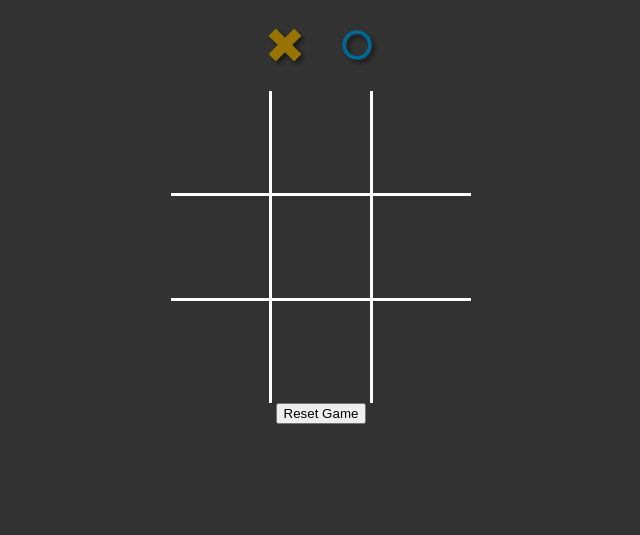
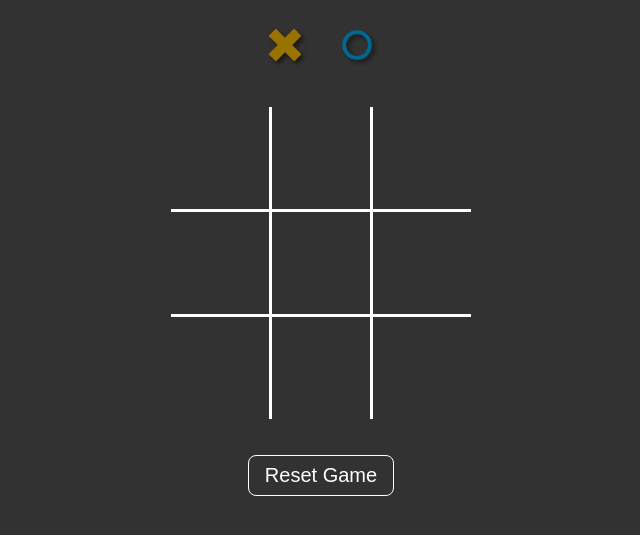
Before and after one commit to RichardStreu/Developer_Akademie-Tic_Tac_Toe, a plain HTML site: page index.html in a window 1280 px wide. Shown: the part 71-606 px from the top of the page, without its empty margins (319-959 px from the left). Drawn offline with Linux system fonts and the light colour scheme.

Commit message:
button designed

```diff
--- a/style.css
+++ b/style.css
@@ -5,6 +5,7 @@
   text-align: center;
   font-size: 2em;
   margin-top: 20px;
+  margin-bottom: 36px;
 }
 
 #playground td {
@@ -13,6 +14,20 @@
   height: 100px;
   cursor: pointer;
   position: relative;
+}
+
+#resetButton {
+  background-color: rgb(50, 50, 50);
+  color: white;
+  font-size: 1.25rem;
+  border: 1px solid white;
+  padding: 0.5rem 1rem;
+  border-radius: 0.5rem;
+  cursor: pointer;
+}
+#resetButton:hover {
+  background-color: rgb(63, 63, 63);
+  box-shadow: 0 0 6px rgba(255, 255, 255, 0.2);
 }
 
 #playground tr td:nth-child(2),
@@ -40,6 +55,7 @@
   display: flex;
   justify-content: center;
   gap: 20px;
+  margin-bottom: 1rem;
 }
 
 #players button {
```
